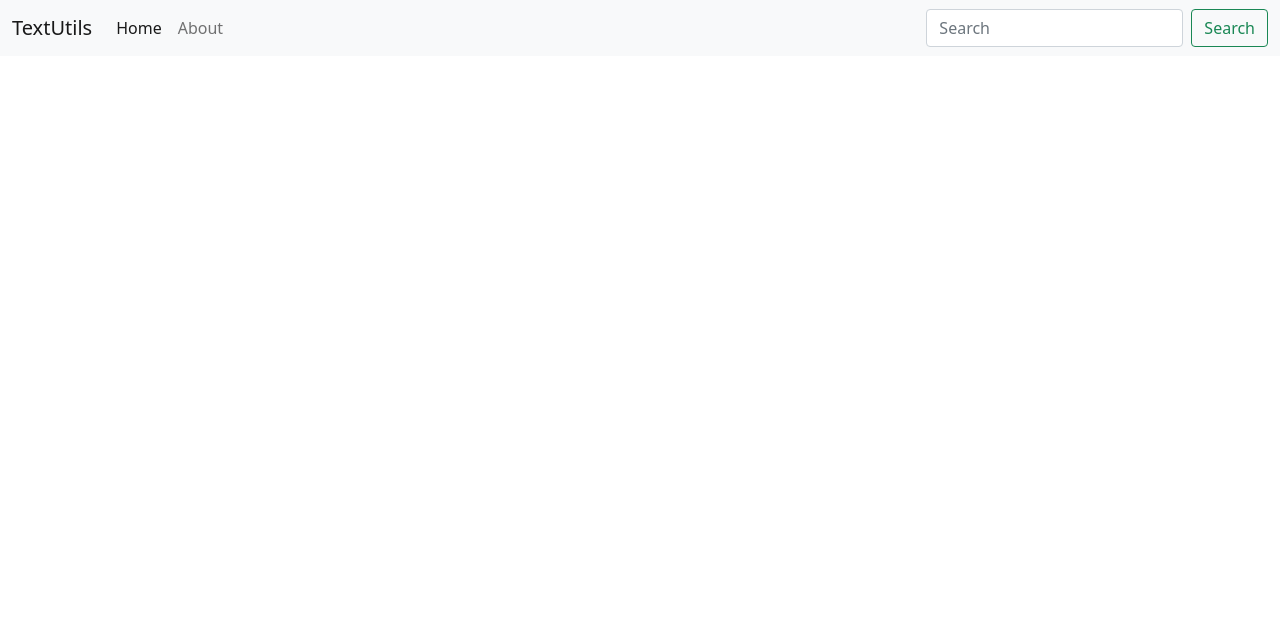
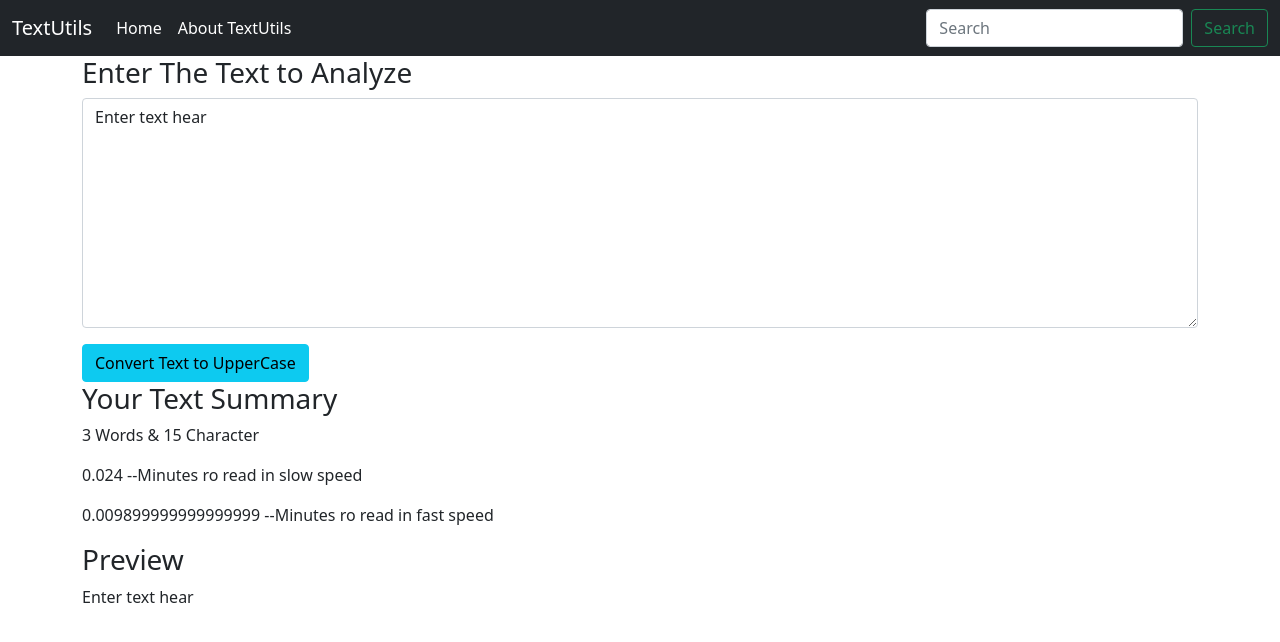
Before and after one commit to Pra-Shant-Chouhan/text-utiles, a React (Create React App) app: page / in a window 1280 px wide. Shown: the top 642 px of the page. Built offline with nearby package versions, Linux system fonts and the light colour scheme.

Commit message:
component folder added and Navbar.js & TextForm,js created and some text Utils added like Uppercase and word & character counting and time to read

```diff
--- a/src/App.js
+++ b/src/App.js
@@ -1,32 +1,14 @@
 import './App.css';
+import Navbar from './component/Navbar';
+import TextForm from './component/TextForm';
 
 function App() {
   return (
     <>
-      <nav className="navbar navbar-expand-lg navbar-light bg-light">
-  <div className="container-fluid">
-    <a className="navbar-brand" href="/">TextUtils</a>
-    <button className="navbar-toggler" type="button" data-bs-toggle="collapse" data-bs-target="#navbarSupportedContent" aria-controls="navbarSupportedContent" aria-expanded="false" aria-label="Toggle navigation">
-      <span className="navbar-toggler-icon"></span>
-    </button>
-    <div className="collapse navbar-collapse" id="navbarSupportedContent">
-      <ul className="navbar-nav me-auto mb-2 mb-lg-0">
-        <li className="nav-item">
-          <a className="nav-link active" aria-current="page" href="/">Home</a>
-        </li>
-        <li className="nav-item">
-          <a className="nav-link" href="/">About</a>
-        </li>
-
-      </ul>
-      <form className="d-flex">
-        <input className="form-control me-2" type="search" placeholder="Search" aria-label="Search"/>
-        <button className="btn btn-outline-success" type="submit">Search</button>
-      </form>
-    </div>
-  </div>
-</nav>
-      </>
+      <Navbar title = "TextUtils" aboutText = "About TextUtils"/>
+      {/* <Navbar/> */}
+      <TextForm heading ="Enter The Text to Analyze" />
+    </>
   );
 }
 
--- /dev/null
+++ b/src/component/Navbar.js
@@ -0,0 +1,46 @@
+import React from 'react'
+import PropTypes from 'prop-types'
+
+export default function Navbar(props) {
+    return (
+        <div>
+            <>
+                <nav className="navbar navbar-expand-lg navbar-dark bg-dark">
+                    <div className="container-fluid">
+                        <a className="navbar-brand" href="/">{props.title}</a>
+                        <button className="navbar-toggler" type="button" data-bs-toggle="collapse" data-bs-target="#navbarSupportedContent" aria-controls="navbarSupportedContent" aria-expanded="false" aria-label="Toggle navigation">
+                            <span className="navbar-toggler-icon"></span>
+                        </button>
+                        <div className="collapse navbar-collapse" id="navbarSupportedContent">
+                            <ul className="navbar-nav me-auto mb-2 mb-lg-0">
+                                <li className="nav-item">
+                                    <a className="nav-link active" aria-current="page" href="/">Home</a>
+                                </li>
+                                <li className="nav-item">
+                                    <a className="nav-link active" href="/">{props.aboutText}</a>
+                                </li>
+
+                            </ul>
+                            <form className="d-flex">
+                                <input className="form-control me-2" type="search" placeholder="Search" aria-label="Search" />
+                                <button className="btn btn-outline-success" type="submit">Search</button>
+                            </form>
+                        </div>
+                    </div>
+                </nav>
+            </>
+        </div>
+    )
+}
+
+Navbar.propTypes = {
+    title: PropTypes.string.isRequired,
+    aboutText: PropTypes.string.isRequired
+}
+
+// Specifies the default values for props:
+
+// Navbar.defaultProps = {
+//     title: 'Text Utils 4',
+//     aboutText:"About Text Here"
+//   };
--- /dev/null
+++ b/src/component/TextForm.js
@@ -0,0 +1,41 @@
+import React, { useState } from 'react'
+
+export default function TextForm(props) {
+    const handleUperCaseClick = () => {
+        console.log("Upper case was clickd")
+        let newText = text.toUpperCase()
+        setText(newText)
+    }
+    const handleOnChange = (event) => {
+        console.log("onChange");
+        setText(event.target.value)
+    }
+    const [text, setText] = useState('Enter text hear');
+    // text = "new text"  // Wrong way to change the state
+    // setText = ("new text")  // correct way to change the state
+
+    return (
+        <>
+            <div className='container'>
+                <h3>{props.heading} </h3>
+                <div className="mb-3">
+                    <textarea className="form-control" value={text} onChange={handleOnChange} id="exampleFormControlTextarea1" rows="9"></textarea>
+                </div>
+
+                <button className="btn btn-info" onClick={handleUperCaseClick}>Convert Text to UpperCase</button>
+
+            </div>
+            <div className="container">
+                <h3>Your Text Summary</h3>
+                <p> {text.split(" ").length} Words & {text.length} Character</p>
+                <p>{0.008 * text.split(" ").length } --Minutes ro read in slow speed</p>
+                <p>{0.0033 * text.split(" ").length} --Minutes ro read in fast speed</p>
+
+                <h3>Preview</h3>
+                <p>{ text}</p>
+
+            </div>
+        </>
+
+    )
+}
```
